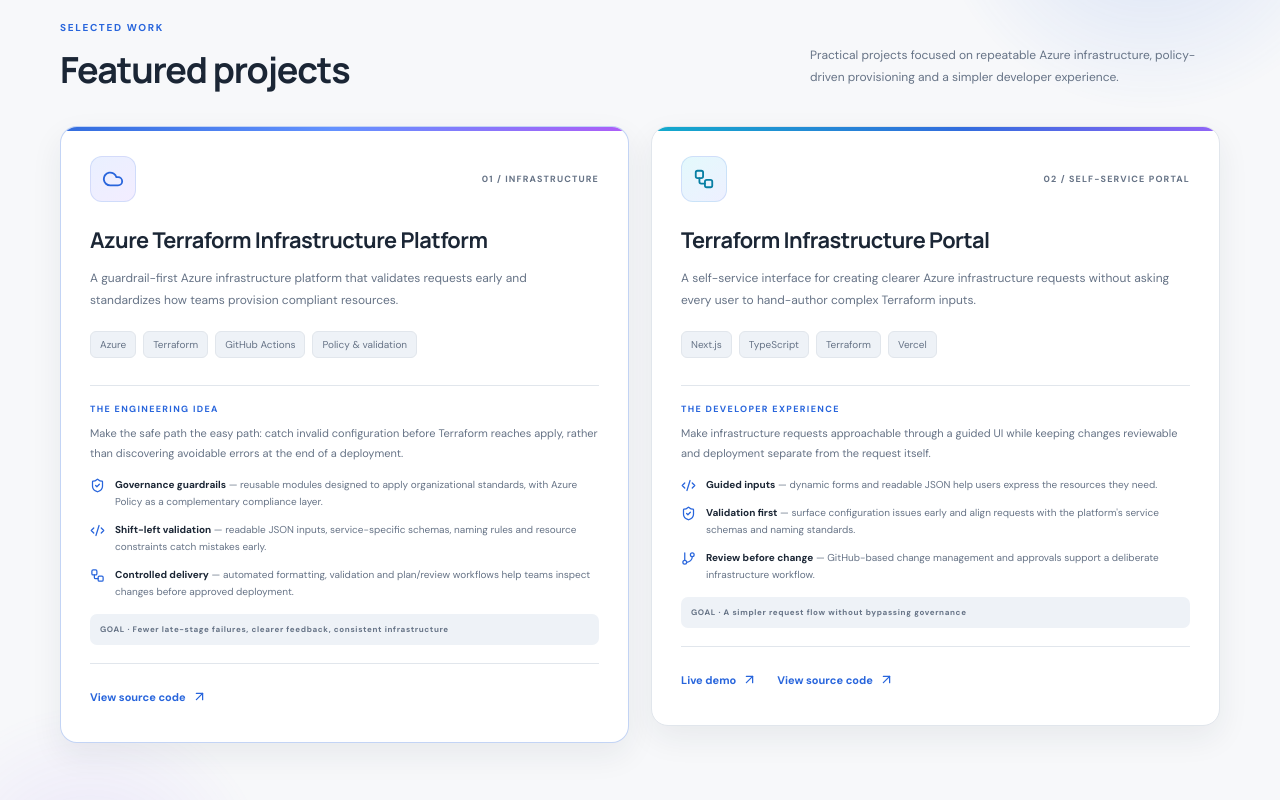
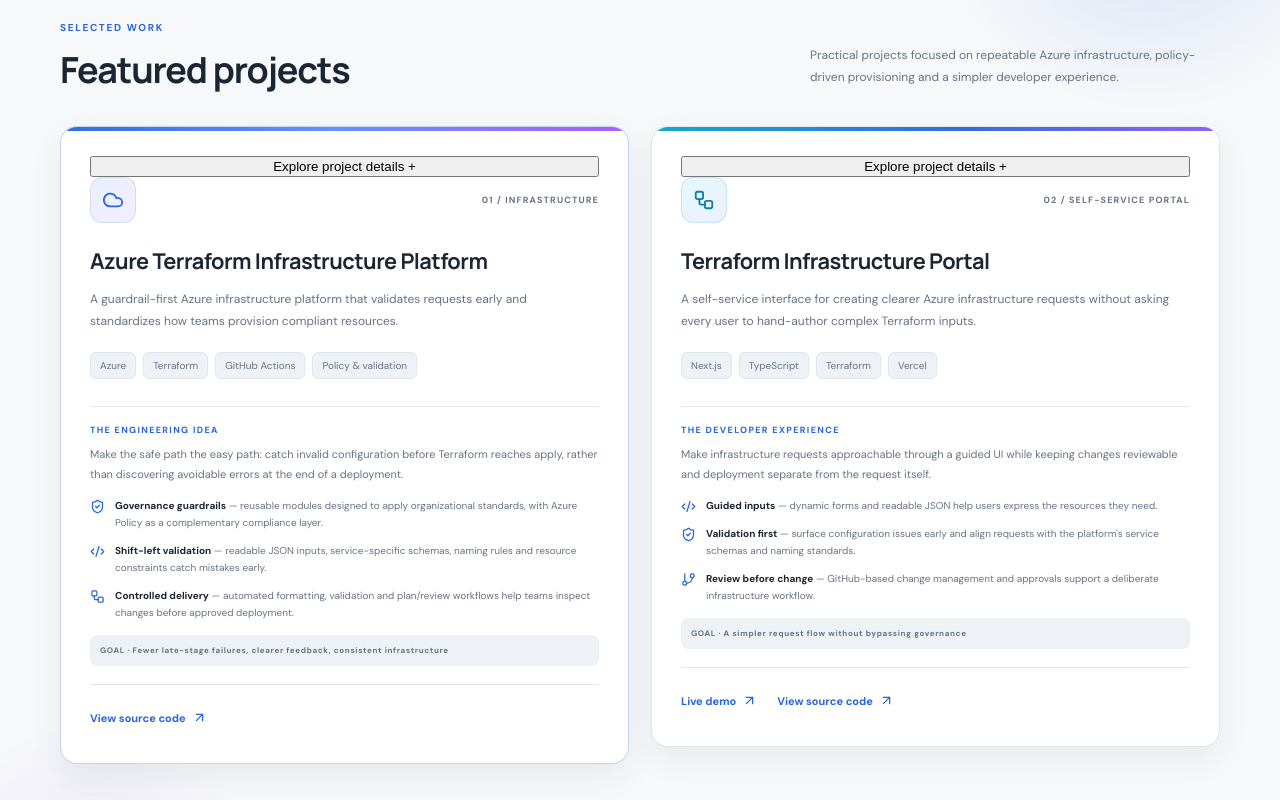
Before and after one commit to Arun-Negi/arun-cloud-portfolio, a React (Vite) app: page / in a window 1280 px wide. Shown: the part 2200-3000 px from the top of the page. Built offline with nearby package versions, Linux system fonts and the light colour scheme.

Commit message:
Add independent project detail toggles for touch screens

```diff
--- a/src/App.jsx
+++ b/src/App.jsx
@@ -92,6 +92,7 @@ function ExperienceCard({ job, index }) {
 export default function App() {
 
   const [mobileMenuOpen, setMobileMenuOpen] = useState(false);
+  const [expandedProjectDetails, setExpandedProjectDetails] = useState({ platform: false, portal: false });
   const [themePreference, setThemePreference] = useState(() => {
     try { return localStorage.getItem('portfolio-theme') || 'system'; }
     catch { return 'system'; }
@@ -185,7 +186,8 @@ export default function App() {
       <section className="projects-showcase" id="projects"><div className="section-wrap content-section projects-section">
         <Reveal><SectionHeading eyebrow="SELECTED WORK" title="Featured projects" note="Practical projects focused on repeatable Azure infrastructure, policy-driven provisioning and a simpler developer experience." /></Reveal>
         <div className="projects-grid">
-          <Reveal className="project-reveal"><article className="project-card project-card-featured">
+          <Reveal className="project-reveal"><article className={`project-card project-card-featured ${expandedProjectDetails.platform ? "is-details-open" : ""}`}>
+            <button className="project-details-toggle" type="button" onClick={() => setExpandedProjectDetails(value => ({ ...value, platform: !value.platform }))} aria-expanded={expandedProjectDetails.platform}>{expandedProjectDetails.platform ? "Hide project details" : "Explore project details"} <span aria-hidden="true">{expandedProjectDetails.platform ? "−" : "+"}</span></button>
             <div className="project-card-top"><span className="project-icon"><Cloud size={22} /></span><span className="project-kicker">01 / INFRASTRUCTURE</span></div>
             <h3>Azure Terraform Infrastructure Platform</h3>
             <p>A guardrail-first Azure infrastructure platform that validates requests early and standardizes how teams provision compliant resources.</p>
@@ -202,7 +204,8 @@ export default function App() {
             </div>
             <div className="project-links"><a href="https://github.com/Arun-Negi/azure-terraform-infrastructure-platform" target="_blank" rel="noreferrer">View source code <ArrowUpRight size={15} /></a></div>
           </article></Reveal>
-          <Reveal className="project-reveal"><article className="project-card">
+          <Reveal className="project-reveal"><article className={`project-card ${expandedProjectDetails.portal ? "is-details-open" : ""}`}>
+            <button className="project-details-toggle" type="button" onClick={() => setExpandedProjectDetails(value => ({ ...value, portal: !value.portal }))} aria-expanded={expandedProjectDetails.portal}>{expandedProjectDetails.portal ? "Hide project details" : "Explore project details"} <span aria-hidden="true">{expandedProjectDetails.portal ? "−" : "+"}</span></button>
             <div className="project-card-top"><span className="project-icon"><Workflow size={22} /></span><span className="project-kicker">02 / SELF-SERVICE PORTAL</span></div>
             <h3>Terraform Infrastructure Portal</h3>
             <p>A self-service interface for creating clearer Azure infrastructure requests without asking every user to hand-author complex Terraform inputs.</p>
```
